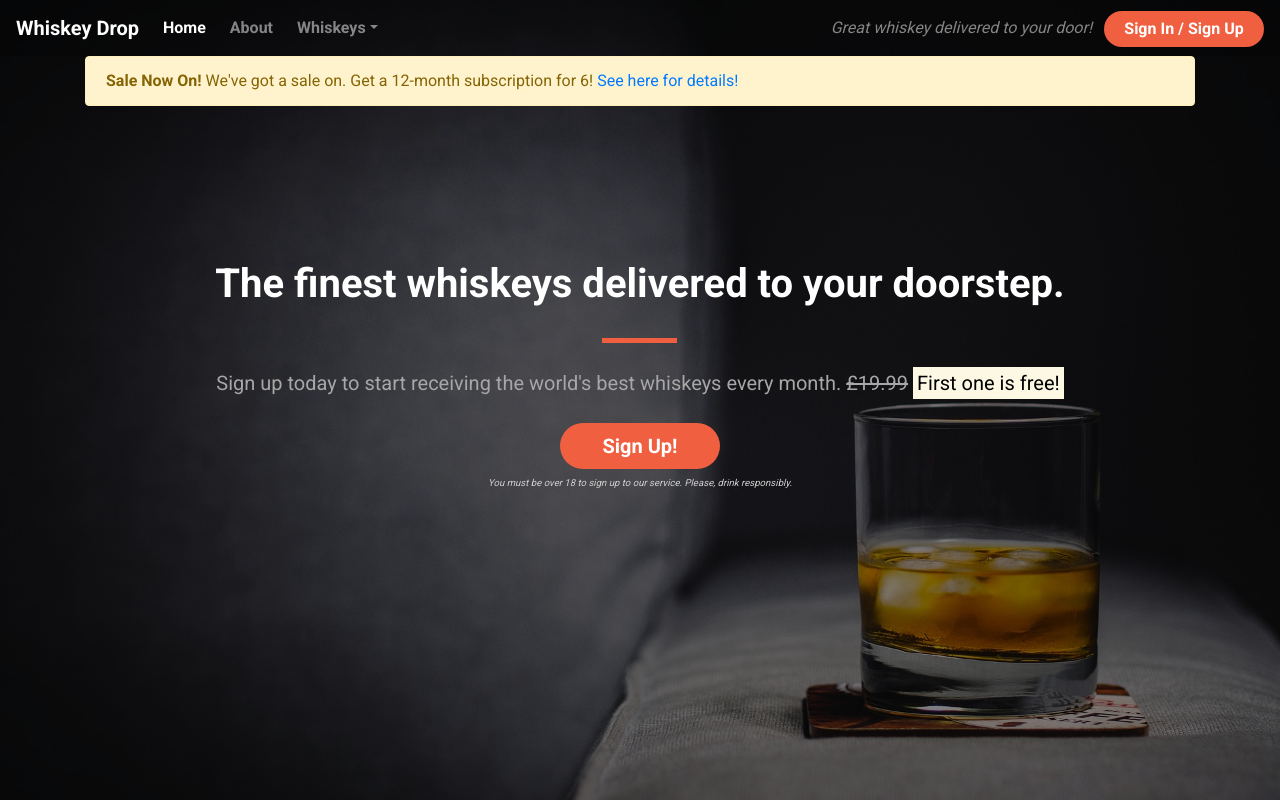
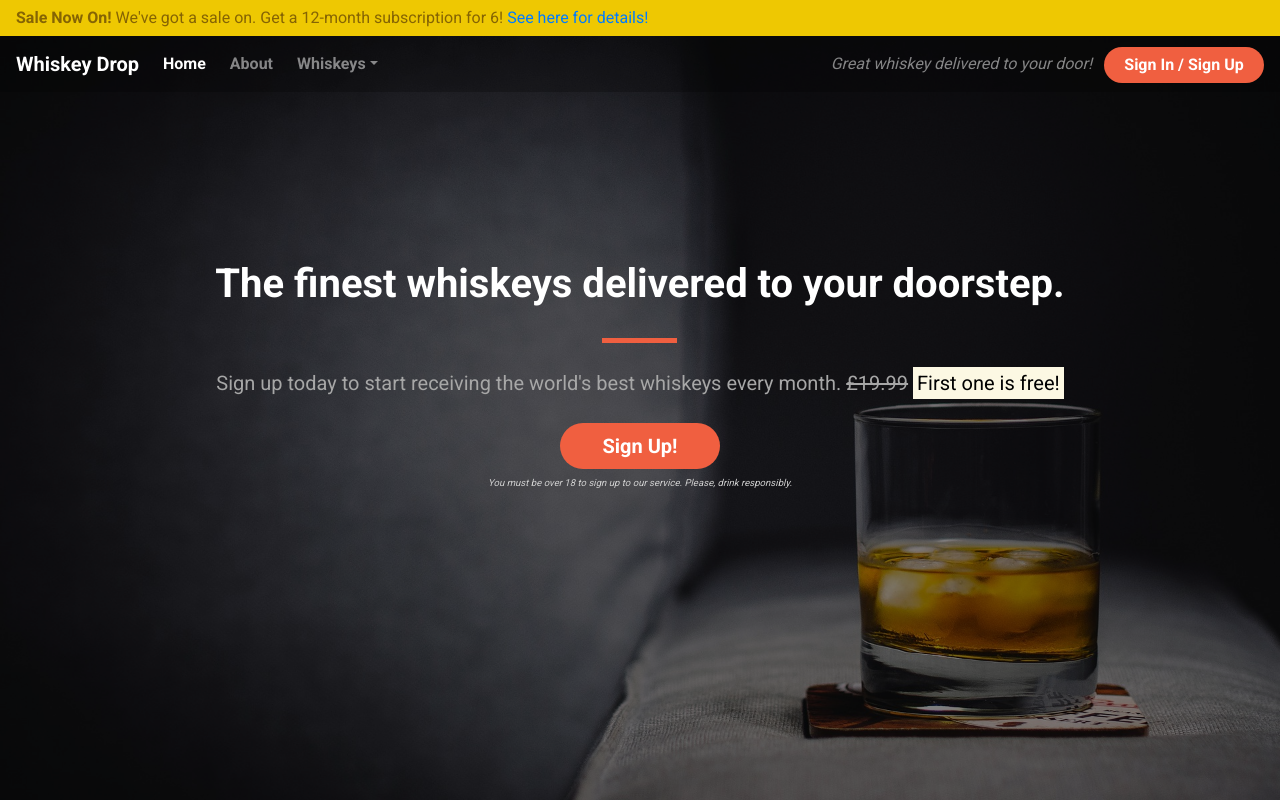
Before and after one commit to domsq/bootstrap-bootcamp, a plain HTML site: page index.html in a window 1280 px wide. Shown: the top 800 px of the page. Drawn offline with nearby package versions, Linux system fonts and the light colour scheme.

Commit message:
Style site wide alert

```diff
--- a/css/style.css
+++ b/css/style.css
@@ -4,7 +4,17 @@ body {
     font-family: 'Roboto', sans-serif;
 }
 
-.alert-container {}
+.alert-container .col-12 {
+    padding: 0;
+}
+
+.site-wide-alert {
+    border-radius: 0;
+    margin: 0;
+    padding: 5px 15px;
+    background-color: #eec802;
+    border-color: #eec802;
+}
 
 /* Navbar */
 
--- a/index.html
+++ b/index.html
@@ -11,6 +11,19 @@
 
 <body>
     <div class="container-fluid navalert-container">
+        <!-- Alert -->
+        <div class="container-fluid alert-container">
+            <div class="row d-none d-sm-block">
+                <div class="col-12">
+                    <div class="site-wide-alert alert alert-warning">
+                        <strong>Sale Now On!</strong> We've got a sale on. Get a 12-month subscription for 6!
+                        <a href="">See here for details!</a>
+                    </div>
+                </div>
+            </div>
+        </div>
+        <!-- /.alert -->
+
         <!-- Nav -->
         <nav class="navbar navbar-dark navbar-expand-sm">
             <a href="/" class="navbar-brand">Whiskey Drop</a>
@@ -43,18 +56,6 @@
         </nav>
         <!-- /.nav -->
 
-        <!-- Alert -->
-        <div class="container alert-container">
-            <div class="row d-none d-sm-block">
-                <div class="col-12">
-                    <div class="alert alert-warning">
-                        <strong>Sale Now On!</strong> We've got a sale on. Get a 12-month subscription for 6!
-                        <a href="">See here for details!</a>
-                    </div>
-                </div>
-            </div>
-        </div>
-        <!-- /.alert -->
     </div>
 
     <!-- Callout -->
```
